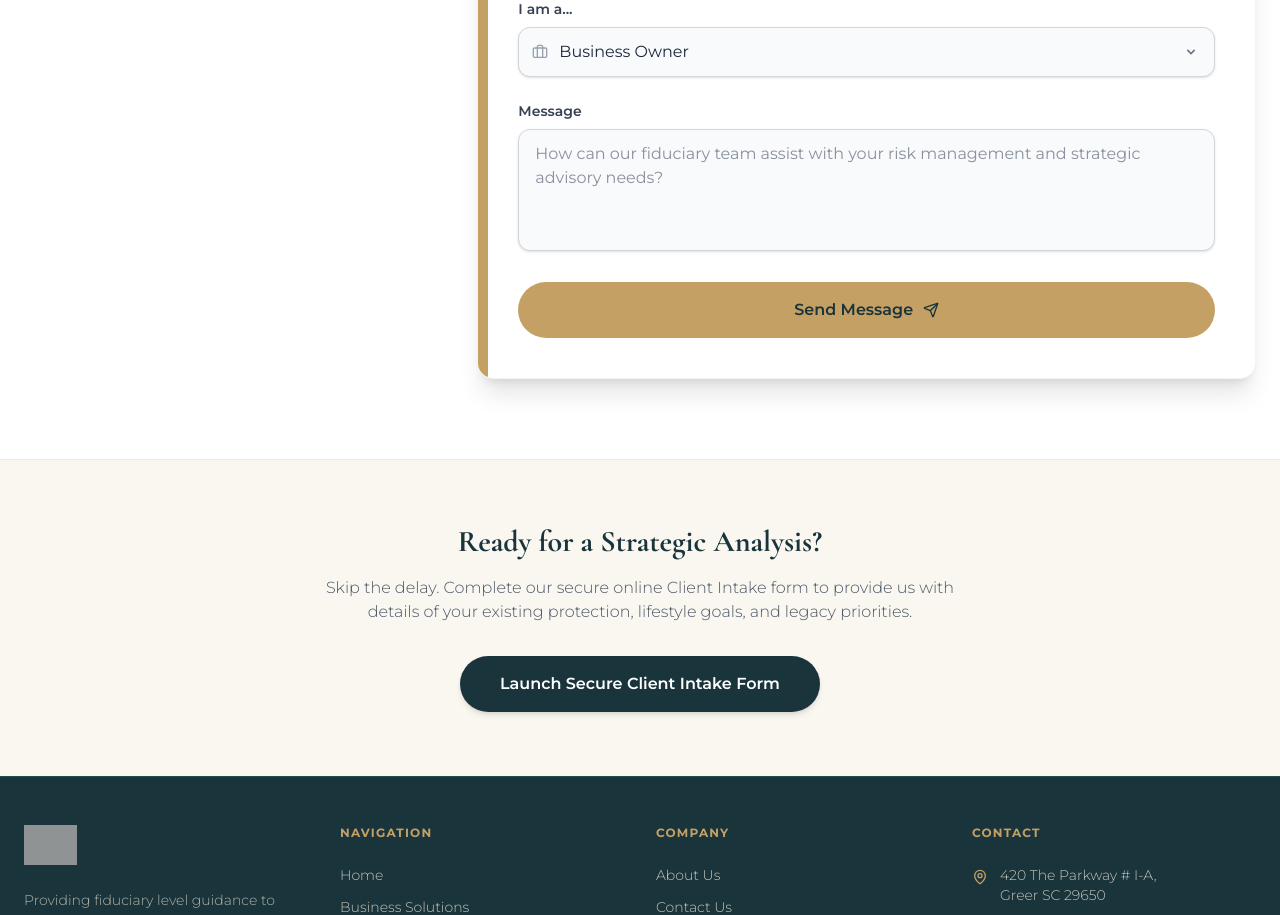
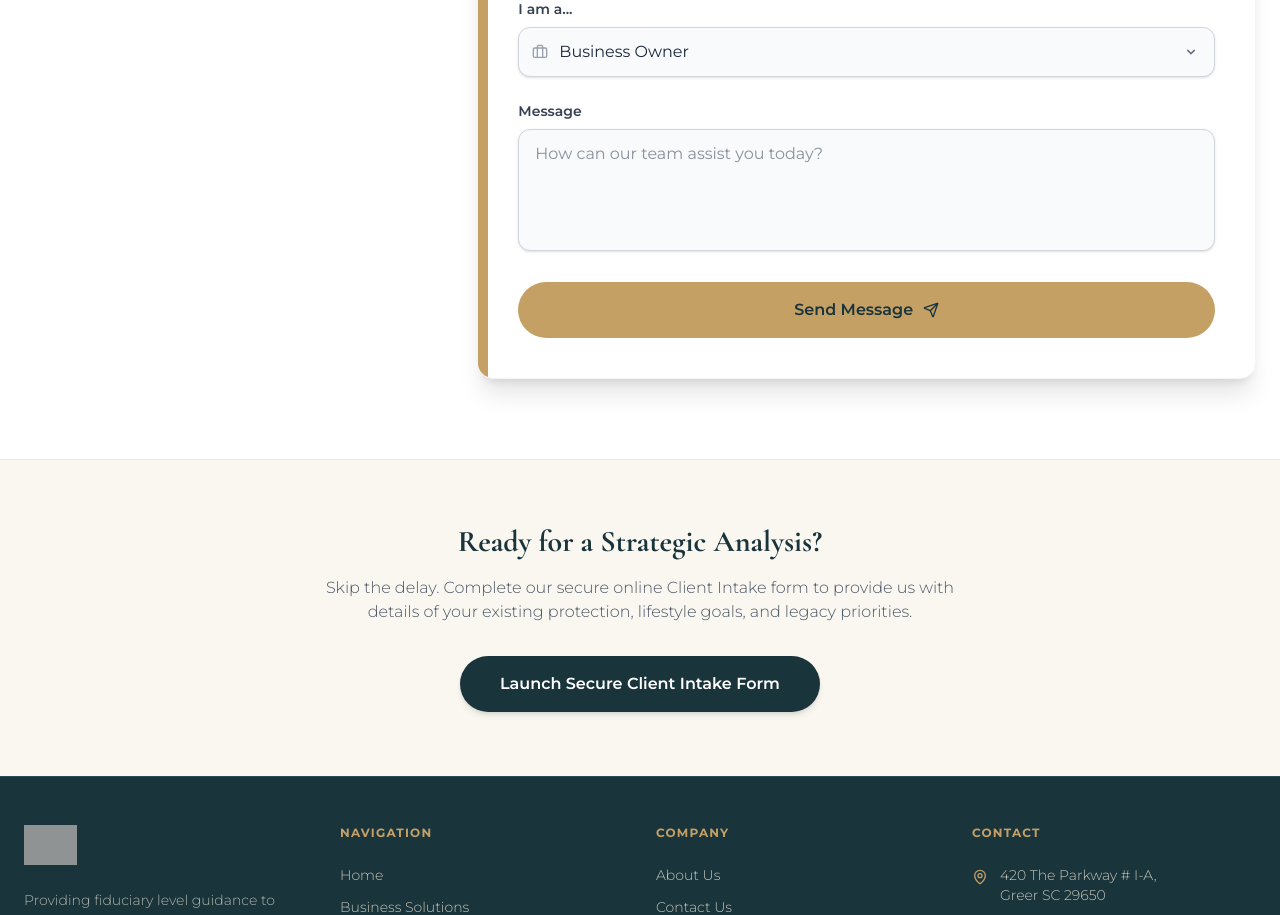
Before and after one commit to VitannisAdmin/Vitannis-Website, a React (Vite) app: page /contact in a window 1280 px wide. Shown: the part 880-1795 px from the top of the page. Built offline with nearby package versions, Linux system fonts and the light colour scheme; grey boxes are pictures that could not be loaded.

Commit message:
refactor(contact): update copy for contact form
Simplified form messaging and descriptive text to improve clarity and reduce length.

```diff
--- a/pages/Contact.tsx
+++ b/pages/Contact.tsx
@@ -116,7 +116,7 @@ const Contact: React.FC<ContactProps> = ({ navigateTo }) => {
                     </div>
                     <h3 className="font-serif text-3xl text-brand-teal font-bold mb-4">Message Sent</h3>
                     <p className="text-gray-600 max-w-md mx-auto font-light leading-relaxed mb-8">
-                      Thank you for contacting Vitannis. Our team of fiduciary insurance advisors has received your request and will follow up with you within one business day.
+                      Thank you for contacting Vitannis. Our team of insurance advisors has received your request and will follow up with you within one business day.
                     </p>
                     <button
                       type="button"
@@ -225,7 +225,7 @@ const Contact: React.FC<ContactProps> = ({ navigateTo }) => {
                           name="message"
                           rows={4}
                           className="w-full px-4 py-3 rounded-xl border border-gray-300 focus:border-brand-gold focus:ring-2 focus:ring-brand-gold/20 outline-none transition bg-slate-50 hover:bg-white text-slate-850 shadow-sm resize-none"
-                          placeholder="How can our fiduciary team assist with your risk management and strategic advisory needs?"
+                          placeholder="How can our team assist you today?"
                           required
                         ></textarea>
                       </div>
```
